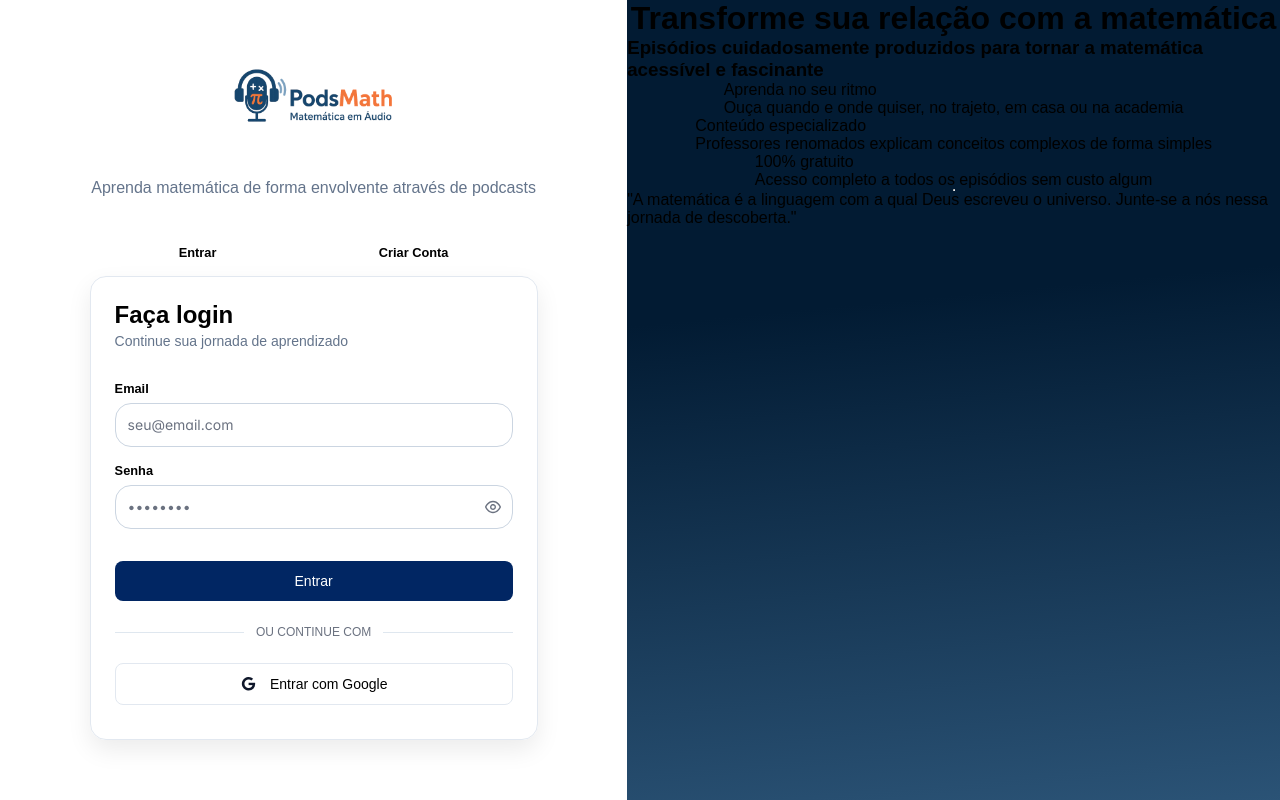
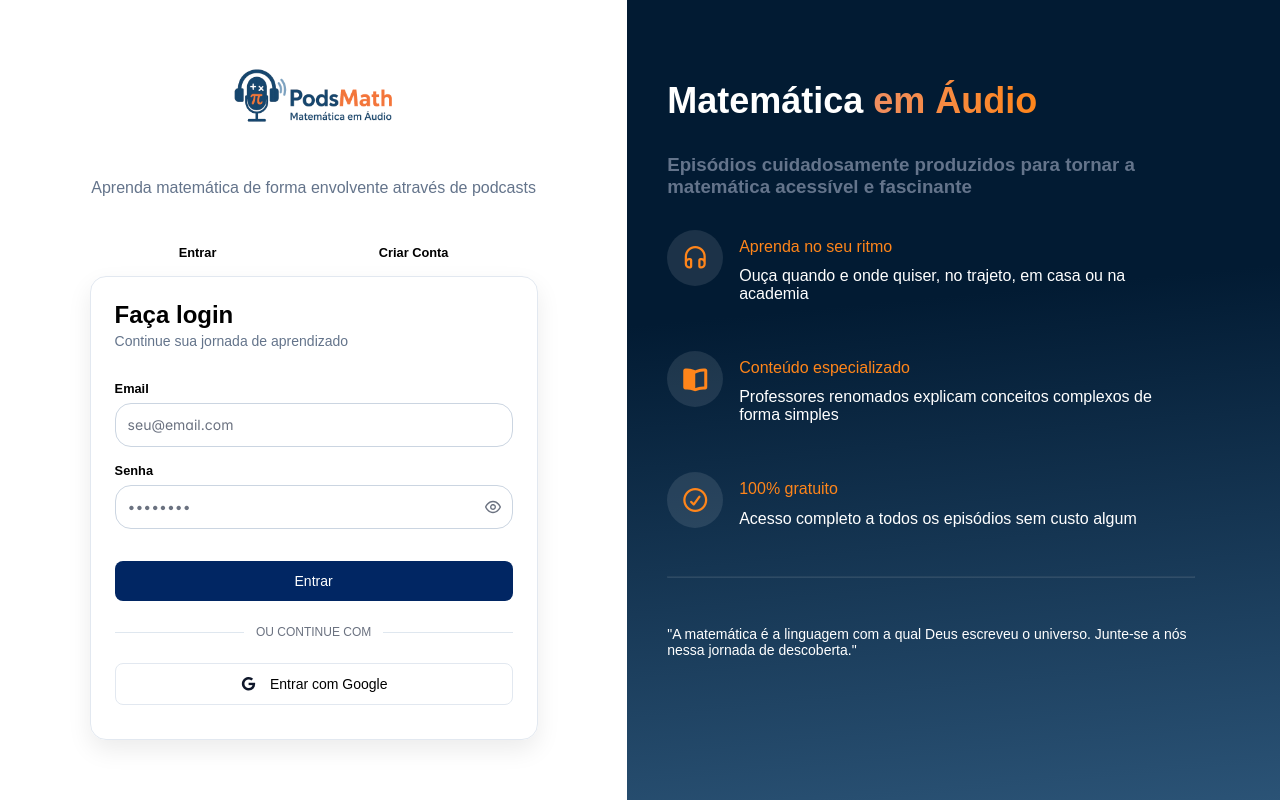
Before and after one commit to BrenoOF/PodsMath, a React (Create React App) app in the folder frontend/: page / in a window 1280 px wide. Built offline with nearby package versions, Linux system fonts and the light colour scheme.

Commit message:
Tela Login Pronta

```diff
--- a/frontend/src/components/login/Login.jsx
+++ b/frontend/src/components/login/Login.jsx
@@ -28,66 +28,71 @@ export default function TelaLogin() {
                     <div className={Style.divInput}>
                         <label>Email</label>
                         <InputText keyfilter="email" value={email} onChange={(e) => setEmail(e.target.value)}
-                        className={Style.input} placeholder="seu@email.com" />
+                            className={Style.input} placeholder="seu@email.com" />
                     </div>
                     <div className={Style.divInput}>
                         <label>Senha</label>
                         <Password value={senha} onChange={(e) => setSenha(e.target.value)}
-                        toggleMask feedback={false} inputClassName={Style.input}
-                        placeholder="••••••••" />
+                            toggleMask feedback={false} inputClassName={Style.input}
+                            placeholder="••••••••" />
                     </div>
-                    <div className={Style.btns+" "+Style.btnEntrar}>
+                    <div className={Style.btns + " " + Style.btnEntrar}>
                         <p>Entrar</p>
                     </div>
                     <div className={Style.ouContinue}>
                         <span>OU CONTINUE COM</span>
                     </div>
-                    <div className={Style.btns+" "+Style.btnEntrarGoogle}>
+                    <div className={Style.btns + " " + Style.btnEntrarGoogle}>
                         <i className="fa-brands fa-google" style={{ fontSize: "0.875rem", color: "#0F172A", marginRight: "0.8rem" }}></i>
                         <p>Entrar com Google</p>
                     </div>
                 </div>
             </div>
             <div className={Style.containerTexto}>
-                <h1>Transforme sua relação com a matemática</h1>
-                <h3>
-                    Episódios cuidadosamente produzidos para tornar a matemática acessível e fascinante
+                <h1 className={Style.tituloTexto}>Matemática <span>em Áudio</span></h1>
+                <h3 className={Style.subTituloTexto}>
+                    Episódios cuidadosamente produzidos para tornar a<br />matemática acessível e fascinante
                 </h3>
-                <div>
-                    <div>
-                        <i></i>
+                <div className={Style.blocoTexto}>
+                    <div className={Style.divIcon}>
+                        <i className="fa-regular fa-headphones" style={{ fontSize: "1.5rem", color: "#FF851A" }}></i>
                     </div>
-                    <div>
+                    <div className={Style.divMensagem}>
                         <p>Aprenda no seu ritmo</p>
-                        <p>
-                            Ouça quando e onde quiser, no trajeto, em casa ou na academia
-                        </p>
+                        <span>
+                            Ouça quando e onde quiser, no trajeto, em casa ou na<br />academia
+                        </span>
                     </div>
                 </div>
-                <div>
-                    <div>
-                        <i></i>
+                <div className={Style.blocoTexto}>
+                    <div className={Style.divIcon}>
+                        <i class="fa-solid fa-book-open" style={{ fontSize: "1.5rem", color: "#FF851A" }}></i>
                     </div>
-                    <div>
+                    <div className={Style.divMensagem}>
                         <p>Conteúdo especializado</p>
-                        <p>
-                            Professores renomados explicam conceitos complexos de forma simples
-                        </p>
+                        <span>
+                            Professores renomados explicam conceitos complexos de<br />forma simples
+                        </span>
                     </div>
                 </div>
-                <div>
-                    <div>
-                        <i></i>
+                <div className={Style.blocoTexto}>
+                    <div className={Style.divIcon}>
+                        <i class="fa-regular fa-circle-check" style={{ fontSize: "1.5rem", color: "#FF851A" }}></i>
                     </div>
-                    <div>
+                    <div className={Style.divMensagem}>
                         <p>100% gratuito</p>
-                        <p>
+                        <span>
                             Acesso completo a todos os episódios sem custo algum
-                        </p>
+                        </span>
                     </div>
                 </div>
-                <hr />
-                <p>"A matemática é a linguagem com a qual Deus escreveu o universo. Junte-se a nós nessa jornada de descoberta."</p>
+                <div className={Style.ultimaMensagem}>
+                    <hr />
+                    <p>
+                        "A matemática é a linguagem com a qual Deus escreveu o universo. Junte-se a nós
+                        nessa jornada de descoberta."
+                    </p>
+                </div>
             </div>
         </div>
     );
--- a/frontend/src/components/login/login.module.css
+++ b/frontend/src/components/login/login.module.css
@@ -129,7 +129,7 @@
   padding: 0 12px;
   font-size: 12px;
   text-transform: uppercase;
-  color: var(--text-color-secondary, #6b7280);
+  color: var(--text-color-secondary, #64748b);
   background-color: var(--surface-card, #ffffff);
   white-space: nowrap;
 }
@@ -161,7 +161,59 @@
 .containerTexto{
     display: flex;
     flex-direction: column;
-    align-items: center;
+    padding: 5rem 0 0 2.5rem;
     width: 51%;
     background: linear-gradient(174.55deg, #021B33 37.85%, #4577A1 140.18%);
+    color: #fff;
 }
+
+.tituloTexto{
+   font-size: 2.25rem;
+}
+.tituloTexto>span{
+    background: linear-gradient(90deg, #F08E60 0%, #FF851A 100%);
+    background-clip: text;
+    color: transparent;
+}
+
+.subTituloTexto{
+    margin-top: 2rem;
+    margin-bottom: 2rem;
+    color: #64748b;
+}
+
+.blocoTexto{
+    display: flex;
+    flex-direction: row;
+    gap: 1rem;
+    margin-bottom: 3rem;
+}
+
+.divIcon{
+    display: flex;
+    justify-content: center;
+    align-items: center;
+    width: 3.5rem;
+    height: 3.5rem;
+    background-color: #ffffff1a;
+    border-radius: 100%;
+}
+
+.divMensagem{
+    margin-top: 0.5rem;
+}
+.divMensagem>p{
+    color: #FF851A;
+    margin-bottom: 0.7rem;
+}
+
+.ultimaMensagem{
+    width: 33rem;
+}
+.ultimaMensagem>hr{
+    border-color: #ffffff1a;
+}
+.ultimaMensagem>p{
+    margin-top: 3rem;
+    font-size: 0.875rem;
+}
```
